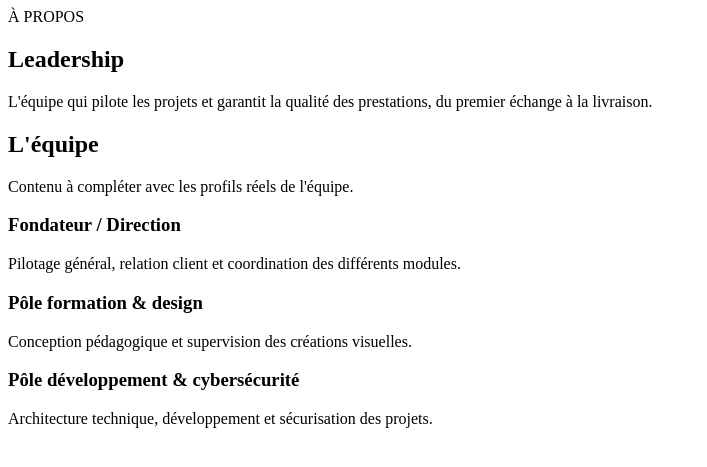
After one commit to yvan005/softener-lab, a PHP site: page /leadership.html in a window 1280 px wide. The commit adds this page. Shown: the top 467 px of the page, without its empty margins (0-707 px from the left). Run offline with PHP 8.4, Linux system fonts and the light colour scheme.

Commit message:
Retirer les boutons CTA du header, ajouter avatar utilisateur pour Compte, dropdown À propos avec 3 pages (aperçu, leadership, carrière)

```diff
--- /dev/null
+++ b/leadership.html
@@ -0,0 +1,46 @@
+<!DOCTYPE html>
+<html lang="fr">
+<head>
+<meta charset="UTF-8">
+<meta name="viewport" content="width=device-width, initial-scale=1.0">
+<title>Leadership — Softener Lab</title>
+</head>
+<body>
+
+<header id="site-header"></header>
+
+<section class="page-header">
+  <div class="wrap">
+    <div class="eyebrow-line"><span class="dot"></span> À PROPOS</div>
+    <h1>Leadership</h1>
+    <p>L'équipe qui pilote les projets et garantit la qualité des prestations, du premier échange à la livraison.</p>
+  </div>
+</section>
+
+<section class="services">
+  <div class="wrap">
+    <div class="section-head">
+      <h2>L'équipe</h2>
+      <p>Contenu à compléter avec les profils réels de l'équipe.</p>
+    </div>
+    <div class="content-grid">
+      <div class="content-card">
+        <h3>Fondateur / Direction</h3>
+        <p>Pilotage général, relation client et coordination des différents modules.</p>
+      </div>
+      <div class="content-card">
+        <h3>Pôle formation & design</h3>
+        <p>Conception pédagogique et supervision des créations visuelles.</p>
+      </div>
+      <div class="content-card">
+        <h3>Pôle développement & cybersécurité</h3>
+        <p>Architecture technique, développement et sécurisation des projets.</p>
+      </div>
+    </div>
+  </div>
+</section>
+
+<footer id="site-footer"></footer>
+<script type="module" src="/src/main.js"></script>
+</body>
+</html>
--- a/src/components/header.js
+++ b/src/components/header.js
@@ -15,18 +15,34 @@ export function renderHeader() {
         <a href="/developpement.html">Développement</a>
         <a href="/cybersecurite.html">Cybersécurité</a>
         <a href="/flyers.html">Flyers</a>
-        <a href="/index.html#about">À propos</a>
+
+        <div class="nav-item" data-nav="about">
+          <button type="button" aria-expanded="false">
+            À propos
+            <svg width="10" height="6" viewBox="0 0 10 6" fill="none"><path d="M1 1L5 5L9 1" stroke="currentColor" stroke-width="1.4" stroke-linecap="round"/></svg>
+          </button>
+          <div class="simple-menu">
+            <a href="/apercu-entreprise.html">Aperçu de l'entreprise</a>
+            <a href="/leadership.html">Leadership</a>
+            <a href="/carriere.html">Carrière</a>
+          </div>
+        </div>
+
         <div class="nav-item" data-nav="account">
-          <button type="button" aria-expanded="false" id="account-nav-label">
-            Compte
-            <svg width="10" height="6" viewBox="0 0 10 6" fill="none"><path d="M1 1L5 5L9 1" stroke="currentColor" stroke-width="1.4" stroke-linecap="round"/></svg>
+          <button type="button" aria-expanded="false" id="account-nav-button">
+            <span class="account-avatar" id="account-avatar">
+              <svg width="16" height="16" viewBox="0 0 24 24" fill="none">
+                <circle cx="12" cy="8" r="4" stroke="currentColor" stroke-width="1.6"/>
+                <path d="M4 20c0-4 4-6 8-6s8 2 8 6" stroke="currentColor" stroke-width="1.6" stroke-linecap="round"/>
+              </svg>
+            </span>
+            <span class="account-name" id="account-name">Compte</span>
           </button>
           <div class="simple-menu" id="account-nav-menu">
             <a href="/login.php">Se connecter</a>
             <a href="/register.php">Créer un compte</a>
           </div>
         </div>
-        <a href="/contact.html" class="nav-cta nav-cta--mobile">Discuter d'un projet</a>
       </div>
       <button type="button" class="burger" id="burger-toggle" aria-label="Ouvrir le menu" aria-expanded="false">
         <svg width="22" height="16" viewBox="0 0 22 16" fill="none">
@@ -35,7 +51,6 @@ export function renderHeader() {
           <line x1="0" y1="15" x2="22" y2="15" stroke="currentColor" stroke-width="2"/>
         </svg>
       </button>
-      <a href="/contact.html" class="nav-cta nav-cta--desktop">Discuter d'un projet</a>
     </nav>
   </div>
   `;
--- a/src/main.js
+++ b/src/main.js
@@ -82,25 +82,29 @@ function initMobileMenu() {
 }
 
 async function syncAccountMenu() {
-  const label = document.getElementById('account-nav-label');
+  const avatar = document.getElementById('account-avatar');
+  const nameEl = document.getElementById('account-name');
   const menu = document.getElementById('account-nav-menu');
-  if (!label || !menu) return;
+  if (!avatar || !nameEl || !menu) return;
 
   try {
     const res = await fetch('/session-status.php', { credentials: 'same-origin' });
     const data = await res.json();
 
     if (data.loggedIn) {
-      // On ne garde que le prénom (premier mot) pour ne pas surcharger le menu.
       const firstName = (data.name || '').split(' ')[0] || 'Mon compte';
-      label.childNodes[0].textContent = firstName + ' ';
+      const initial = firstName.charAt(0).toUpperCase();
+
+      avatar.innerHTML = `<span class="account-initial">${initial}</span>`;
+      avatar.classList.add('account-avatar--active');
+      nameEl.textContent = firstName;
       menu.innerHTML = `
         <a href="/dashboard.php">Mon espace</a>
         <a href="/logout.php">Se déconnecter</a>
       `;
     }
   } catch (e) {
-    // Si l'appel échoue (page hors du même serveur, etc.), on garde le menu par défaut.
+    // Si l'appel échoue, on garde l'icône et le menu par défaut (visiteur non connecté).
   }
 }
 
--- a/vite.config.js
+++ b/vite.config.js
@@ -12,6 +12,9 @@ export default defineConfig({
         cybersecurite: resolve(__dirname, 'cybersecurite.html'),
         flyers: resolve(__dirname, 'flyers.html'),
         contact: resolve(__dirname, 'contact.html'),
+        apercuEntreprise: resolve(__dirname, 'apercu-entreprise.html'),
+        leadership: resolve(__dirname, 'leadership.html'),
+        carriere: resolve(__dirname, 'carriere.html'),
       },
       output: {
         entryFileNames: 'assets/[name].js',
```
Also changed, not shown: apercu-entreprise.html (added, +50 -0 lines), carriere.html (added, +35 -0 lines), src/style.css (+18 -9 lines).
